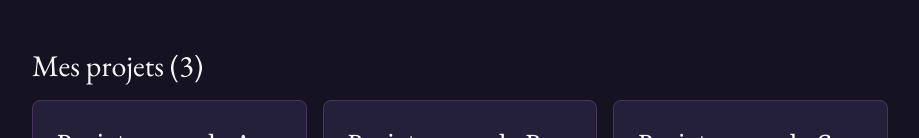
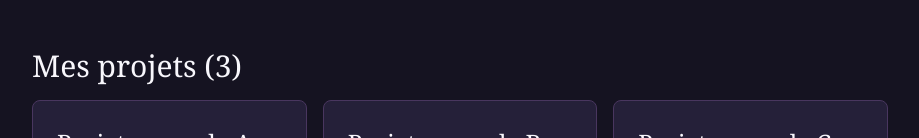
Before and after one commit to WendyA17/Portfolio, an Astro site: page /decouverte in a window 1280 px wide. Shown: the part 150-288 px from the top of the page, without its empty margins (180-1099 px from the left). Built offline with nearby package versions, Linux system fonts and the light colour scheme; Astro itself is replaced by a stand-in of ours.

Commit message:
Passage à Cormorant Garamond + logo mis à jour

```diff
--- a/package.json
+++ b/package.json
@@ -12,7 +12,7 @@
     "astro": "astro"
   },
   "dependencies": {
-    "@fontsource-variable/eb-garamond": "^5.3.0",
+    "@fontsource-variable/cormorant-garamond": "^5.3.0",
     "@fontsource-variable/inter": "^5.3.0",
     "@tailwindcss/vite": "^4.3.5",
     "astro": "^7.4.13",
--- a/src/layouts/Layout.astro
+++ b/src/layouts/Layout.astro
@@ -1,7 +1,7 @@
 ---
 // Polices auto-hébergées (pas d'appel à Google Fonts : plus rapide et conforme RGPD)
-import '@fontsource-variable/eb-garamond';
-import '@fontsource-variable/eb-garamond/wght-italic.css';
+import '@fontsource-variable/cormorant-garamond';
+import '@fontsource-variable/cormorant-garamond/wght-italic.css';
 import '@fontsource-variable/inter';
 import '../styles/global.css';
 
--- a/src/styles/global.css
+++ b/src/styles/global.css
@@ -18,7 +18,7 @@
   --color-lune: #f8f7fc;          /* Blanc Lunaire : titres, texte principal */
 
   /* Polices */
-  --font-serif: "EB Garamond Variable", "EB Garamond", Georgia, serif;
+  --font-serif: "Cormorant Garamond Variable", "Cormorant Garamond", Georgia, serif;
   --font-sans: "Inter Variable", "Inter", system-ui, sans-serif;
 
   /* Tailles de titres (avec leur interligne et leur approche) */
```
Also changed, not shown: 1 other file.
